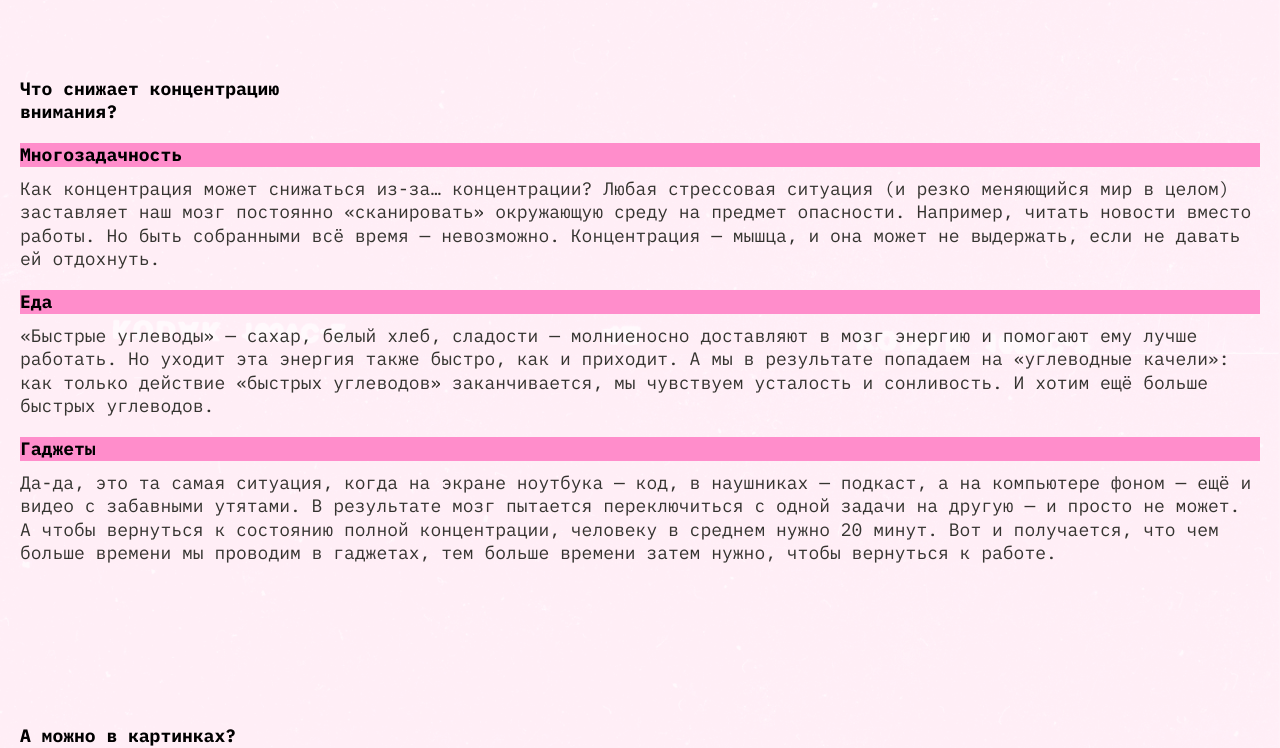
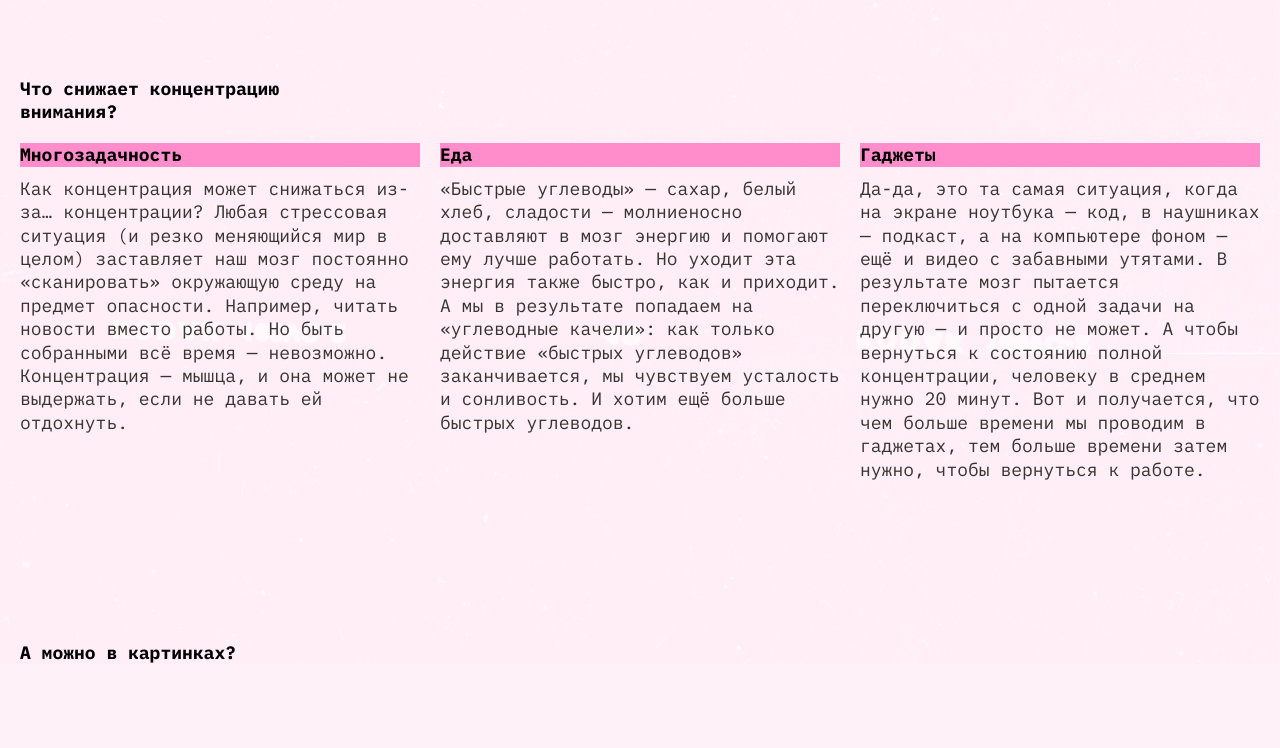
Before and after one commit to akiryakovaaa/slozhno-sosredotochitsya-fd, a plain HTML site: page index.html in a window 1280 px wide. Shown: the part 1246-1994 px from the top of the page. After the commit the page ends 1910 px from the top, so only its background shows below. Drawn offline with Linux system fonts and the light colour scheme.

Commit message:
готова header, main 1ч, 2ч

```diff
--- a/styles/style.css
+++ b/styles/style.css
@@ -44,7 +44,6 @@
 .title-decor {
   color: var(--text-header);
   background-color: var(--accent-color);
-  display: inline-block;
 }
 
 .rec {
@@ -333,5 +332,16 @@
       width: 315px;
   }
 
+  .section-three-columns .main-paragraph {
+    grid-template-columns: repeat(3, 1fr);
+  }
+
+  .section-three-columns .main-point {
+    display: block;
+  }
+
+  .section-three-columns .main-title-point {
+    margin-bottom: 10px;
+  }
 
 }
```
